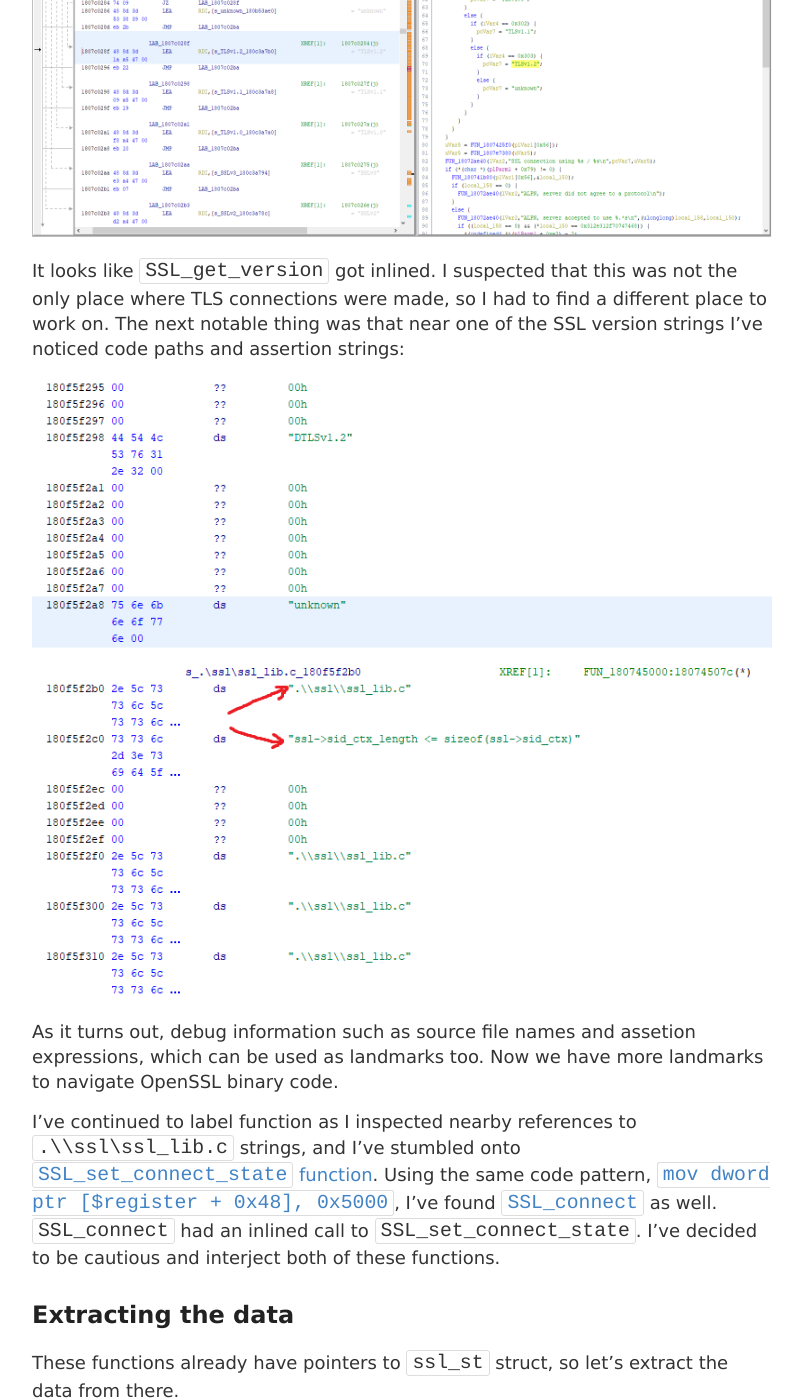
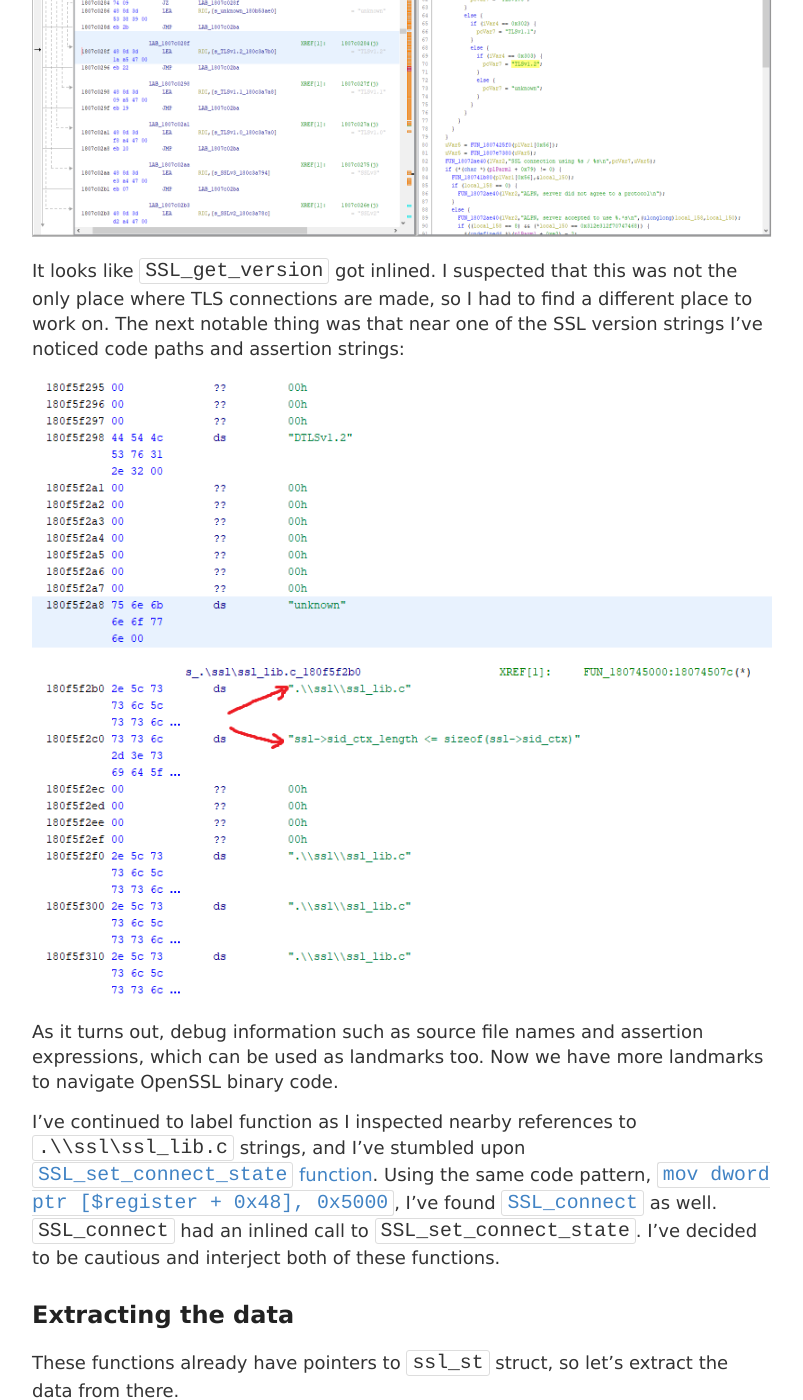
Before and after one commit to m1el/m1el.github.io, a Jekyll site: the page built from _posts/2020-04-11-oculus-tls.md, in a window 1280 px wide and 1400 px high, scrolled down 2110 px. Shown: the whole window, without its empty margins (238-1041 px from the left). Built offline with Jekyll 4.4.1, drawn with Linux system fonts in a browser that asks for light colours; some of the changed text lies outside the part shown.

Commit message:
grammar check

```diff
--- a/_posts/2020-04-11-oculus-tls.md
+++ b/_posts/2020-04-11-oculus-tls.md
@@ -49,14 +49,14 @@
 
 ![](inlined-ssl-get-version.png)
 
-It looks like `SSL_get_version` got inlined.  I suspected that this was not the only place where TLS connections were made, so I had to find a different place to work on.  The next notable thing was that near one of the SSL version strings I've noticed code paths and assertion strings:
+It looks like `SSL_get_version` got inlined.  I suspected that this was not the only place where TLS connections are made, so I had to find a different place to work on.  The next notable thing was that near one of the SSL version strings I've noticed code paths and assertion strings:
 
 ![](assertion-info.png)
 
-As it turns out, debug information such as source file names and assetion expressions, which can be used as landmarks too.
+As it turns out, debug information such as source file names and assertion expressions, which can be used as landmarks too.
 Now we have more landmarks to navigate OpenSSL binary code.
 
-I've continued to label function as I inspected nearby references to `.\\ssl\ssl_lib.c` strings, and I've stumbled onto [`SSL_set_connect_state` function](ssl-set-connect-ghidra.png).  Using the same code pattern, [`mov dword ptr [$register + 0x48], 0x5000`](code-pattern.png), I've found [`SSL_connect`](ssl-connect-ghidra.png) as well.  `SSL_connect` had an inlined call to `SSL_set_connect_state`.  I've decided to be cautious and interject both of these functions.
+I've continued to label function as I inspected nearby references to `.\\ssl\ssl_lib.c` strings, and I've stumbled upon [`SSL_set_connect_state` function](ssl-set-connect-ghidra.png).  Using the same code pattern, [`mov dword ptr [$register + 0x48], 0x5000`](code-pattern.png), I've found [`SSL_connect`](ssl-connect-ghidra.png) as well.  `SSL_connect` had an inlined call to `SSL_set_connect_state`.  I've decided to be cautious and interject both of these functions.
 
 ## Extracting the data
 
```
Also changed, not shown: other parts of _posts/2020-04-11-oculus-tls.md (+4 -4 lines).
